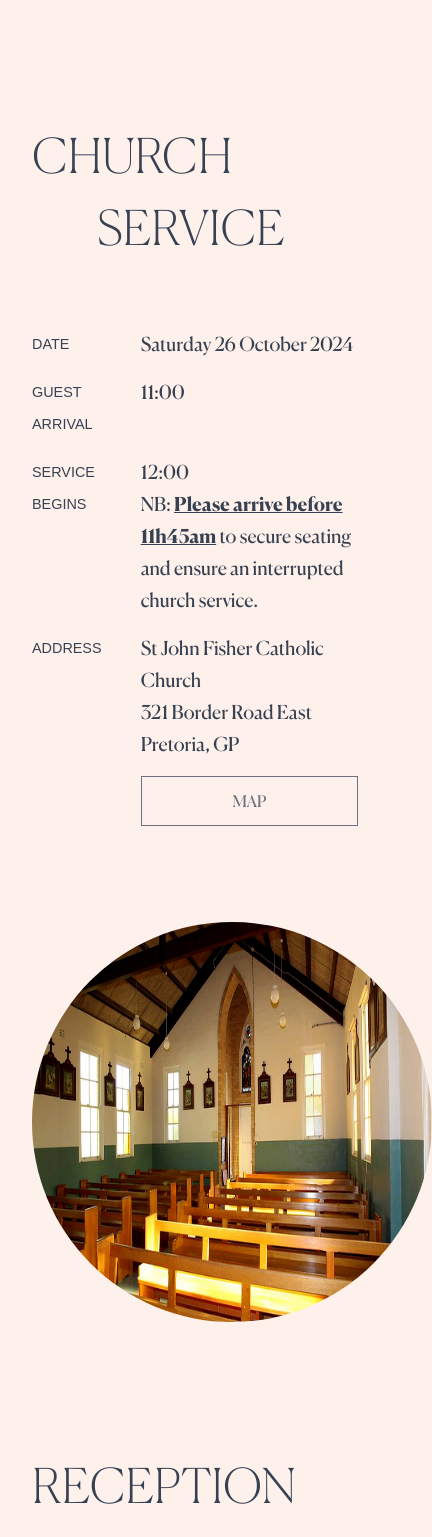
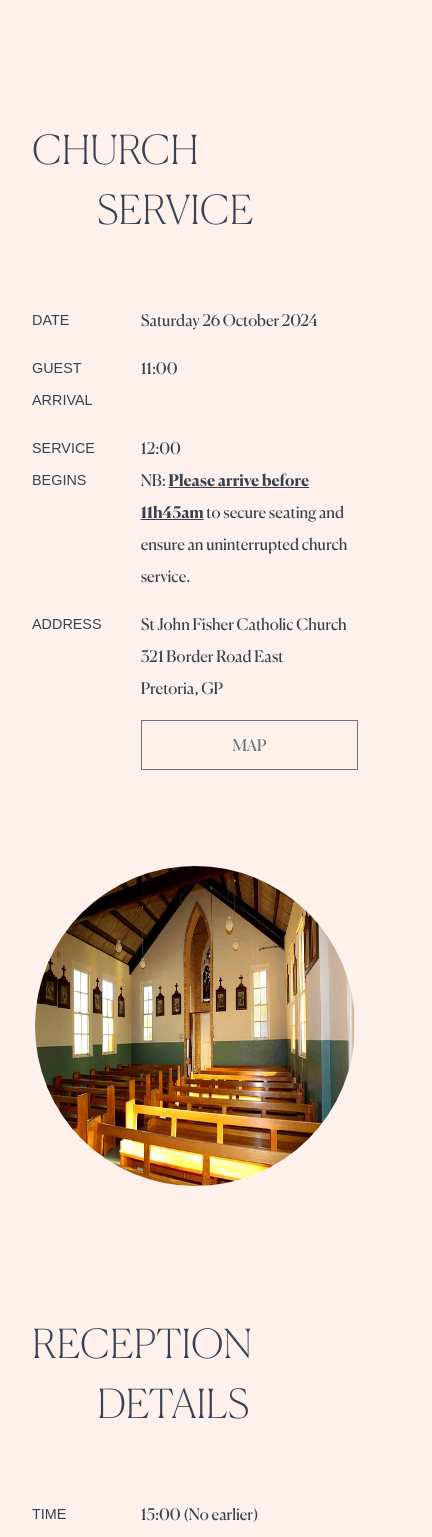
Before and after one commit to Psyfo/khumalo-wedding, a Next.js app: page / in a window 390 px wide. Shown: the part 1580-3117 px from the top of the page, 432 px wide, since content can reach past the window. Built offline with nearby package versions, Linux system fonts and the light colour scheme; a web font is replaced by a local one.

Commit message:
Refactor Dress, Reception, and Schedule components to update styles and details

```diff
--- a/src/app/Dress/Dress.tsx
+++ b/src/app/Dress/Dress.tsx
@@ -4,9 +4,9 @@ import React from 'react';
 
 const Dress: React.FC = () => {
   return (
-    <section className='w-screen flex flex-col items-center my-[4rem]'>
+    <section className='w-screen flex flex-col items-center my-[4rem] overflow-x-hidden'>
       {/* Dress Code */}
-      <div className='w-full px-8 font-canela font-thin text-gray-700 text-[3rem] md:text-[3.9rem] lg:text-[4.5rem] uppercase my-[4rem]'>
+      <div className='w-full px-8 font-canela font-thin text-gray-700 text-[2.5rem] md:text-[3.9rem] lg:text-[4.5rem] uppercase my-[4rem]'>
         <h1 className='transform translate-x-[0%] '>Dress</h1>
         <h1 className='transform translate-x-[20%]'>Code</h1>
       </div>
--- a/src/app/Reception/Reception.tsx
+++ b/src/app/Reception/Reception.tsx
@@ -3,9 +3,9 @@ import React from 'react';
 
 const Reception: React.FC = () => {
   return (
-    <section className='w-screen flex flex-col items-center my-[4rem]'>
+    <section className='w-screen flex flex-col items-center my-[4rem] overflow-x-hidden'>
       {/* Reception Details */}
-      <div className='w-full px-8 font-canela font-thin text-gray-700 text-[3rem] md:text-[3.9rem] lg:text-[4.5rem] uppercase my-[4rem]'>
+      <div className='w-full px-8 font-canela font-thin text-gray-700 text-[2.5rem] md:text-[3.9rem] lg:text-[4.5rem] uppercase my-[4rem]'>
         <h1 className='transform translate-x-[0%] '>Reception</h1>
         <h1 className='transform translate-x-[20%]'>Details</h1>
       </div>
@@ -17,7 +17,7 @@ const Reception: React.FC = () => {
             <div className='w-1/3 md:w-1/3 font-calibri text-gray-700 text-[0.9rem] md:text-[1.1rem] leading-[2rem] flex items-start uppercase'>
               <p className=''>Time</p>
             </div>
-            <div className='flex-1 font-canela  text-gray-700 text-[1.2rem] md:text-[1.4rem] leading-[2rem] '>
+            <div className='flex-1 font-canela  text-gray-700 text-[1rem] md:text-[1.4rem] leading-[2rem] '>
               <p className=''>15:00 (No earlier)</p>
             </div>
           </div>
@@ -25,7 +25,7 @@ const Reception: React.FC = () => {
             <div className='w-1/3 md:w-1/3 font-calibri text-gray-700 text-[0.9rem] md:text-[1.1rem] leading-[2rem] flex items-start uppercase'>
               <p>Address</p>
             </div>
-            <div className='flex-1 font-canela  text-gray-700 text-[1.2rem] md:text-[1.4rem] leading-[2rem] '>
+            <div className='flex-1 font-canela  text-gray-700 text-[1rem] md:text-[1.4rem] leading-[2rem] '>
               <p className=''>Plot 16, Boschkop Road</p>
               <p className=''>Makotopong Estate</p>
               <button
@@ -45,7 +45,7 @@ const Reception: React.FC = () => {
             <div className='w-1/3 md:w-1/3 font-calibri text-gray-700 text-[0.9rem] md:text-[1.1rem] leading-[2rem] flex items-start uppercase'>
               <p> Shuttle Service </p>
             </div>
-            <div className='flex-1 font-canela text-gray-700 text-[1.2rem] md:text-[1.4rem] leading-[2rem] '>
+            <div className='flex-1 font-canela text-gray-700 text-[1rem] md:text-[1.4rem] leading-[2rem] '>
               <p className=''>The Capital Hotel Menlyn Maine (Optional)</p>
               <p>
                 <span className='font-bold'>Address: </span> 194 Bancor Avenue,
@@ -70,7 +70,7 @@ const Reception: React.FC = () => {
             <div className='w-1/3 md:w-1/3 font-calibri text-gray-700 text-[0.9rem] md:text-[1.1rem] leading-[2rem] flex items-start uppercase'>
               <p>Parking/Security</p>
             </div>
-            <div className='flex-1 font-canela text-gray-700 text-[1.2rem] md:text-[1.4rem] leading-[2rem] '>
+            <div className='flex-1 font-canela text-gray-700 text-[1rem] md:text-[1.4rem] leading-[2rem] '>
               <p className=''>
                 There will be hired security onsite at the Reception Venue
               </p>
@@ -84,7 +84,7 @@ const Reception: React.FC = () => {
         </div>
 
         {/* Reception Venue Imaae */}
-        <div className='w-[25rem] h-[25rem] mx-auto lg:my-auto mt-[5rem] flex items-center justify-center'>
+        <div className='w-full max-w-[20rem] h-[20rem] mx-auto lg:my-auto mt-[5rem] flex items-center justify-center'>
           <Image
             src='/images/schedule/church1.png'
             alt='Church'
--- a/src/app/Schedule/Schedule.tsx
+++ b/src/app/Schedule/Schedule.tsx
@@ -3,9 +3,9 @@ import React from 'react';
 
 const Schedule: React.FC = () => {
   return (
-    <section className='w-screen flex flex-col items-center my-[4rem]  '>
+    <section className='w-screen flex flex-col items-center my-[4rem]  overflow-x-hidden'>
       {/* Church Service */}
-      <div className='w-full px-8 font-canela font-thin text-gray-700 text-[3rem] md:text-[3.9rem] lg:text-[4.5rem] uppercase my-[4rem]'>
+      <div className='w-full px-8 font-canela font-thin text-gray-700 text-[2.5rem] md:text-[3.9rem] lg:text-[4.5rem] uppercase my-[4rem]'>
         <h1 className='transform translate-x-[0%] '>Church</h1>
         <h1 className='transform translate-x-[20%]'>Service</h1>
       </div>
@@ -17,7 +17,7 @@ const Schedule: React.FC = () => {
             <div className='w-1/3 md:w-1/3 font-calibri text-gray-700 text-[0.9rem] md:text-[1.1rem] leading-[2rem] flex items-start uppercase'>
               <p className=''>Date</p>
             </div>
-            <div className='flex-1 font-canela  text-gray-700 text-[1.2rem] md:text-[1.4rem] leading-[2rem] '>
+            <div className='flex-1 font-canela  text-gray-700 text-[1rem] md:text-[1.4rem] leading-[2rem] '>
               <p className=''>Saturday 26 October 2024</p>
             </div>
           </div>
@@ -25,7 +25,7 @@ const Schedule: React.FC = () => {
             <div className='w-1/3 md:w-1/3 font-calibri text-gray-700 text-[0.9rem] md:text-[1.1rem] leading-[2rem] flex items-start  uppercase'>
               <p> Guest Arrival </p>
             </div>
-            <div className='flex-1 font-canela  text-gray-700 text-[1.2rem] md:text-[1.4rem] leading-[2rem] '>
+            <div className='flex-1 font-canela  text-gray-700 text-[1rem] md:text-[1.4rem] leading-[2rem] '>
               <p className=''>11:00</p>
             </div>
           </div>
@@ -33,14 +33,14 @@ const Schedule: React.FC = () => {
             <div className='w-1/3 md:w-1/3 font-calibri text-gray-700 text-[0.9rem] md:text-[1.1rem] leading-[2rem] flex items-start  uppercase'>
               <p>Service Begins</p>
             </div>
-            <div className='flex-1 font-canela  text-gray-700 text-[1.2rem] md:text-[1.4rem] leading-[2rem]'>
+            <div className='flex-1 font-canela  text-gray-700 text-[1rem] md:text-[1.4rem] leading-[2rem]'>
               <p className=''>12:00</p>
               <p className=''>
                 NB:{' '}
                 <span className='underline font-bold'>
                   Please arrive before 11h45am
                 </span>{' '}
-                to secure seating and ensure an interrupted church service.
+                to secure seating and ensure an uninterrupted church service.
               </p>
             </div>
           </div>
@@ -48,7 +48,7 @@ const Schedule: React.FC = () => {
             <div className='w-1/3 md:w-1/3 font-calibri text-gray-700 text-[0.9rem] md:text-[1.1rem] leading-[2rem] flex items-start  uppercase'>
               <p>Address</p>
             </div>
-            <div className='flex-1 font-canela  text-gray-700 text-[1.2rem] md:text-[1.4rem] leading-[2rem] '>
+            <div className='flex-1 font-canela  text-gray-700 text-[1rem] md:text-[1.4rem] leading-[2rem] '>
               <p className=''>St John Fisher Catholic Church</p>
               <p className=''>321 Border Road East</p>
               <p className=''>Pretoria, GP</p>
@@ -68,7 +68,7 @@ const Schedule: React.FC = () => {
         </div>
 
         {/* Church Image */}
-        <div className='w-[25rem] h-[25rem] mx-auto lg:my-auto mt-[5rem] flex items-center justify-center'>
+        <div className='w-full max-w-[20rem] h-[20rem] mx-auto lg:my-auto mt-[5rem] flex items-center justify-center'>
           <Image
             src='/images/schedule/church1.png'
             alt='Church'
```
